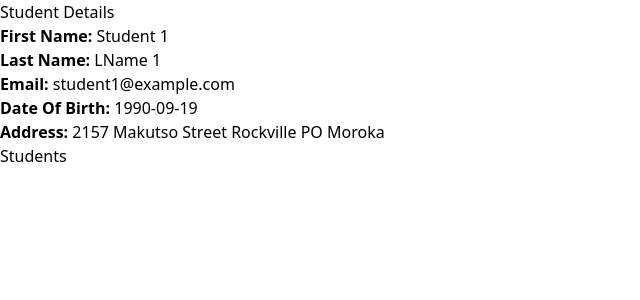
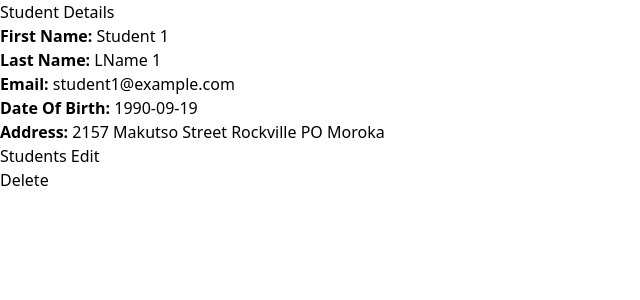
Before and after one commit to tsheporamantso/black_swans, a Rails app: page /students/1 in a window 1280 px wide. Shown: the top 300 px of the page, without its empty margins (0-640 px from the left). Run offline with Rails 7, Linux system fonts and the light colour scheme; data comes from the database, SQL or seed files in the repository; style sheets or scripts are compiled from the project's sources; some libraries are stand-ins or nearby versions.

Commit message:
feat: add edit and destroy links on show view

```diff
--- a/app/views/students/show.html.erb
+++ b/app/views/students/show.html.erb
@@ -6,6 +6,10 @@
   <p><strong>Date Of Birth:</strong> <%= @student.date_of_birth %></p>
   <p><strong>Address:</strong> <%= @student.permanent_address %></p>
 </div>
-<div class="mt-3">
-  <%= link_to "Students", students_path, class:"py-1 px-3 rounded-md bg-blue-500 hover-bg-blue-700 text-lg text-white" %>
+<div class="mt-3 flex gap-2">
+  <%= link_to "Students", students_path, class:"py-1 px-3 rounded-sm bg-blue-500 hover-bg-blue-700 text-lg text-white" %>
+  <%= link_to "Edit", edit_student_path(@student), class:"py-1 px-3 rounded-sm bg-blue-500 hover-bg-blue-700 text-lg text-white" %>
+  <%= button_to "Delete", @student, method: :delete, data: {
+    turbo_confirm: "Are you sure?"
+  }, class:"py-1 px-3 rounded-sm bg-blue-500 hover-bg-blue-700 text-lg text-white" %>
 </div>
```
